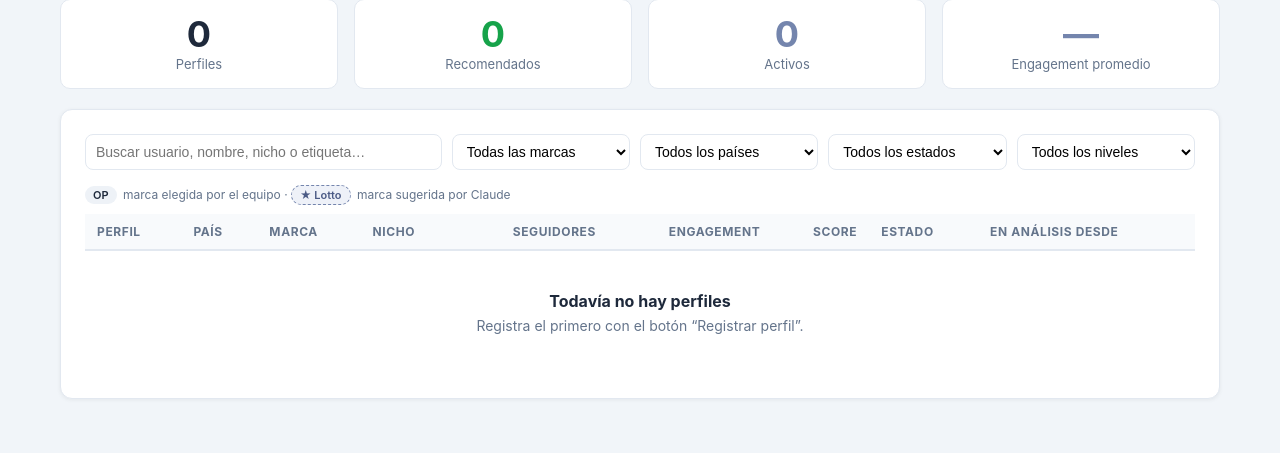
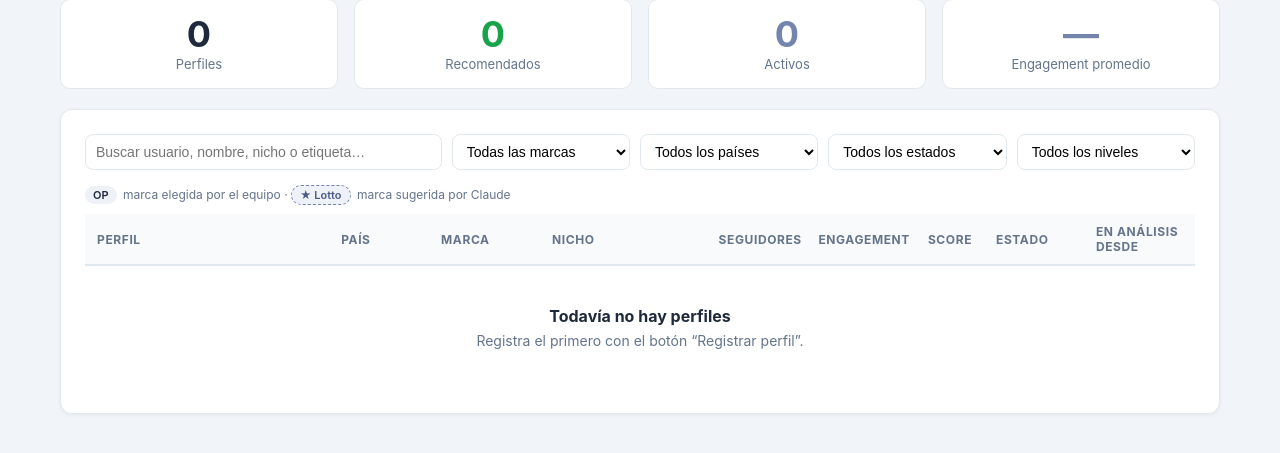
Before and after one commit to jennydsdasilva-prog/creators, a Flask app: page /creators in a window 1280 px wide. Shown: the part 203-656 px from the top of the page. Run offline with Flask 3, Linux system fonts and the light colour scheme; data that the repository does not hold is empty.

Commit message:
Panel: anchos de columna equilibrados
Co-Authored-By: Claude Opus 5.5 <noreply@anthropic.com>
Claude-Session: https://claude.ai/code/session_01QSL2T7xeUKBmSjudhEs4KS

```diff
--- a/static/creators.css
+++ b/static/creators.css
@@ -97,3 +97,8 @@ details.cr-det summary { cursor: pointer; font-weight: 600; font-size: 14px; col
   .contenido { max-width: none; padding: 0; }
 }
 .cr-sugerida { background: #eef1f8; color: #4b5a85; border: 1px dashed #7485ad; }
+/* Panel de perfiles: anchos fijos por columna para que ninguna se coma el espacio. */
+.cr-panel { table-layout: fixed; min-width: 980px; }
+.cr-panel td, .cr-panel th { overflow-wrap: anywhere; }
+.cr-panel .cr-persona { min-width: 0; }
+.cr-panel .cr-avatar { width: 34px; height: 34px; }
--- a/templates/creators/panel.html
+++ b/templates/creators/panel.html
@@ -22,7 +22,11 @@
   </div>
   <div class="cr-mini" style="margin-bottom:8px"><span class="cr-chip">OP</span> marca elegida por el equipo · <span class="cr-chip cr-sugerida">★ Lotto</span> marca sugerida por Claude</div>
   <div class="cr-tabla">
-    <table>
+    <table class="cr-panel">
+      <colgroup>
+        <col style="width:22%"><col style="width:9%"><col style="width:10%"><col style="width:15%">
+        <col style="width:9%"><col style="width:9%"><col style="width:7%"><col style="width:9%"><col style="width:10%">
+      </colgroup>
       <thead><tr>
         <th data-orden="usuario">Perfil</th><th data-orden="pais">País</th><th>Marca</th><th data-orden="nicho_txt">Nicho</th>
         <th data-orden="seguidores" class="cr-num">Seguidores</th><th data-orden="er" class="cr-num">Engagement</th>
@@ -78,7 +82,7 @@ function pintar() {
         <span>${p.usuario ? CR.esc(p.nombre) : "<i>sin usuario</i>"}${p.plataforma === "tiktok" ? " · TikTok" : ""}${p.no_profesional ? ' · <span title="Instagram no comparte sus estadísticas">no profesional</span>' : ""}</span></div></div></td>
       <td>${CR.esc(p.pais) || "—"}</td>
       <td>${marcas(p)}</td>
-      <td class="cr-mini" style="max-width:170px">${CR.esc(p.nicho_txt) || "—"}</td>
+      <td class="cr-mini">${CR.esc(p.nicho_txt) || "—"}</td>
       <td class="cr-num">${CR.corto(p.seguidores)}<div class="cr-mini">${CR.esc(p.nivel_cuenta || "")}</div></td>
       <td class="cr-num">${CR.pct(p.er)}</td>
       <td class="cr-num">${CR.score(p.score)}${p.alertas_altas ? `<div class="cr-mini" style="color:var(--rojo)">${p.alertas_altas} alerta${p.alertas_altas > 1 ? "s" : ""}</div>` : ""}</td>
```
